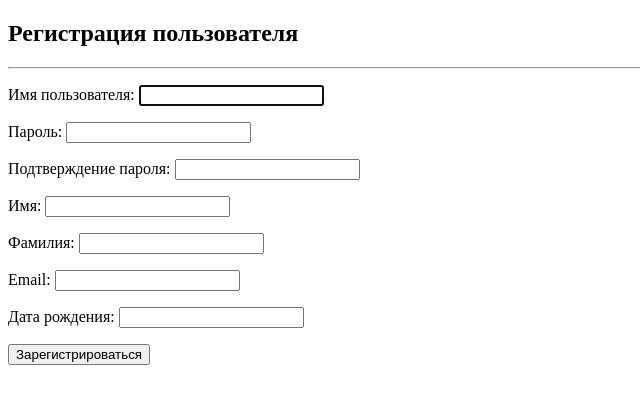
After one commit to IvanGaidukevich/r_project, a Django app: page /accounts/register/ in a window 1280 px wide. The commit adds this page. Shown: the top 404 px of the page, without its empty margins (0-640 px from the left). Run offline with Django 5.2, Linux system fonts and the light colour scheme.

Commit message:
add forms

```diff
--- /dev/null
+++ b/accounts/forms.py
@@ -0,0 +1,30 @@
+from django import forms
+from django.contrib.auth.forms import AuthenticationForm, UserCreationForm
+from accounts.models import Profile
+
+
+class CustomAuthenticationForm(AuthenticationForm):
+    username = forms.CharField(label="Имя пользователя")
+    password = forms.CharField(widget=forms.PasswordInput, label="Пароль")
+
+
+class CustomUserCreationForm(UserCreationForm):
+    username = forms.CharField(max_length=30, min_length=3, required=True, label="Имя пользователя")
+    password1 = forms.CharField(widget=forms.PasswordInput, label="Пароль")
+    password2 = forms.CharField(widget=forms.PasswordInput, label="Подтверждение пароля")
+    first_name = forms.CharField(max_length=30, min_length=3, required=True, label="Имя")
+    last_name = forms.CharField(max_length=30, min_length=3, required=True, label="Фамилия")
+    email = forms.EmailField(max_length=100, required=True, label="Email")
+    birth_date = forms.DateField(widget=forms.DateInput, required=True, label="Дата рождения")
+
+    def save(self, commit=True):
+        user = super().save(commit=False)
+        user.first_name = self.cleaned_data["first_name"]
+        user.last_name = self.cleaned_data["last_name"]
+        user.email = self.cleaned_data["email"]
+        if commit:
+            user.save()
+            profile = Profile.objects.get(user=user)
+            profile.birth_date = self.cleaned_data["birth_date"]
+            profile.save()
+        return user
--- a/accounts/templates/registration/login.html
+++ b/accounts/templates/registration/login.html
@@ -11,9 +11,6 @@
     <button type="submit">Войти</button>
 </form>
 
-<form action="{% url 'logout' %}" method="post">
-    {% csrf_token %}
-    <button type="submit">Выйти</button>
-</form>
+
 </body>
 </html>
--- a/accounts/templates/registration/profile.html
+++ b/accounts/templates/registration/profile.html
@@ -20,5 +20,9 @@
 {{ user.profile.birth_date}}
 </div>
 <hr>
+<form action="{% url 'accounts:logout_view' %}" method="post">
+    {% csrf_token %}
+    <button type="submit">Выйти</button>
+</form>
 </body>
 </html>
--- /dev/null
+++ b/accounts/templates/registration/registration.html
@@ -0,0 +1,18 @@
+<!DOCTYPE html>
+<html lang="en">
+<head>
+    <meta charset="UTF-8">
+    <title>Регистрация пользователя</title>
+</head>
+<body>
+<h2>Регистрация пользователя</h2>
+<hr>
+<form method="post">
+    {% csrf_token %}
+    {{ form.as_p }}
+    <button type="submit">Зарегистрироваться</button>
+</form>
+
+
+</body>
+</html>
--- a/accounts/urls.py
+++ b/accounts/urls.py
@@ -5,4 +5,7 @@ app_name = 'accounts'
 
 urlpatterns = [
     path('profile/', views.profile_view, name='profile_view'),
+    path('login/', views.login_view, name='login_view'),
+    path('logout/', views.logout_view, name='logout_view'),
+    path('register/', views.register_view, name='register_view'),
 ]
--- a/accounts/views.py
+++ b/accounts/views.py
@@ -1,5 +1,38 @@
-from django.shortcuts import render
+from django.shortcuts import render, redirect
 from django.contrib.auth.decorators import login_required
+from accounts.forms import CustomAuthenticationForm, CustomUserCreationForm
+from django.contrib.auth import authenticate, login, logout
+
+
+def login_view(request):
+    if request.method == 'POST':
+        form = CustomAuthenticationForm(data=request.POST)
+        if form.is_valid():
+            username = form.cleaned_data.get('username')
+            password = form.cleaned_data.get('password')
+            user = authenticate(username=username, password=password)
+            if user is not None:
+                login(request, user)
+                return redirect('accounts:profile_view')
+    else:
+        form = CustomAuthenticationForm()
+    return render(request, 'registration/login.html', {'form': form})
+
+
+def logout_view(request):
+    logout(request)
+    return redirect('accounts:login_view')
+
+
+def register_view(request):
+    if request.method == 'POST':
+        form = CustomUserCreationForm(request.POST)
+        if form.is_valid():
+            form.save()
+            return redirect('accounts:login_view')
+    else:
+        form = CustomUserCreationForm()
+    return render(request, 'registration/registration.html', {'form': form})
 
 
 @login_required(login_url='login')
--- a/r_project/urls.py
+++ b/r_project/urls.py
@@ -21,6 +21,6 @@ from django.urls import path, include
 urlpatterns = [
     path("admin/", admin.site.urls),
     path("catalog/", include("catalog.urls")),
-    path("accounts/", include("django.contrib.auth.urls")),
+    # path("accounts/", include("django.contrib.auth.urls")),
     path("accounts/", include("accounts.urls")),
 ]
```
